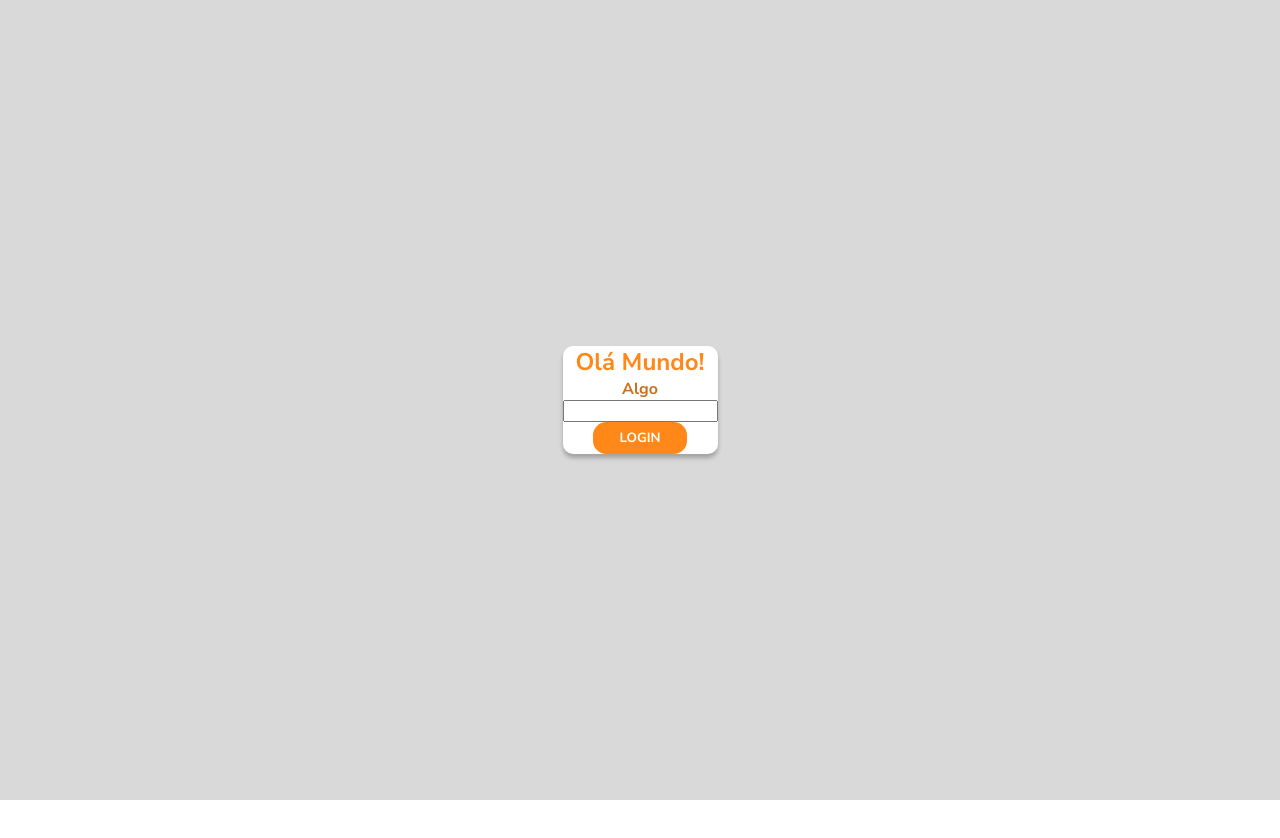
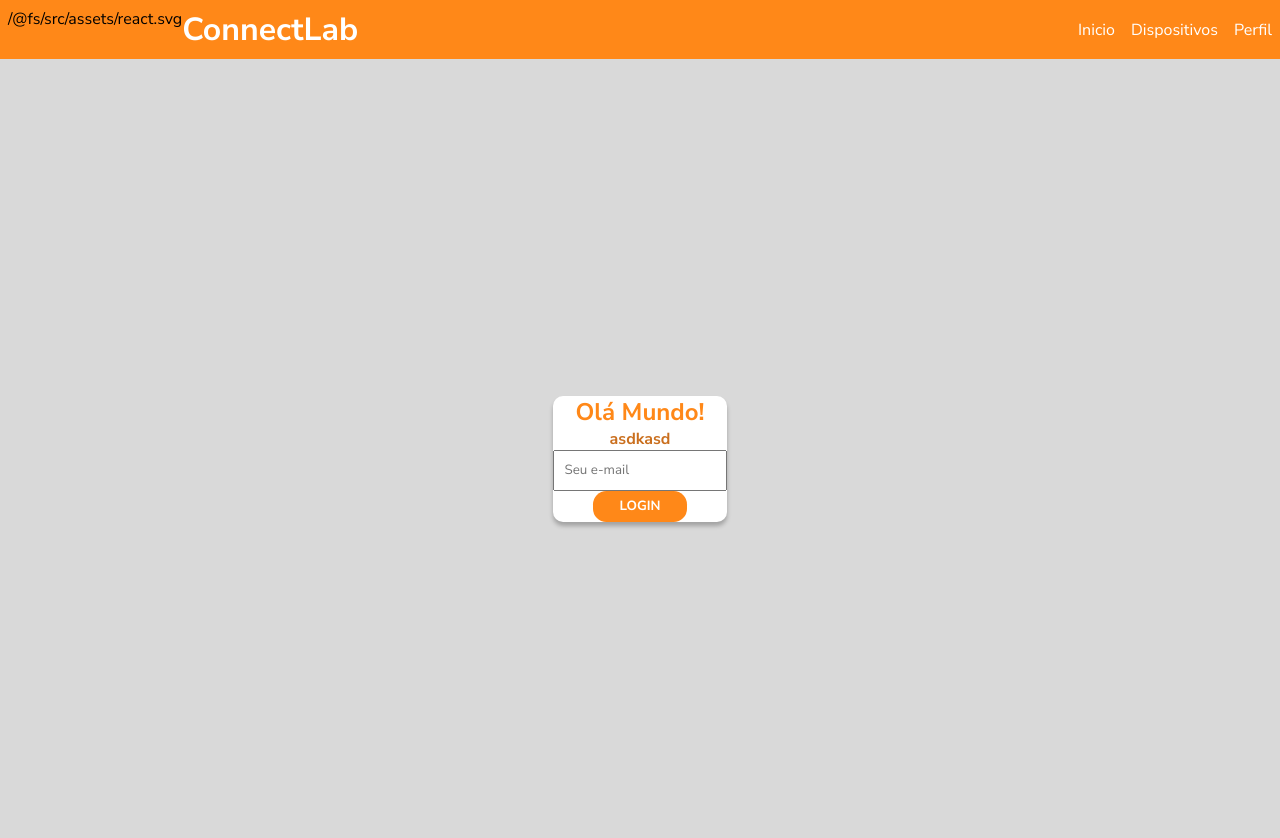
Before and after one commit to otneri/M01-PROJETO-AVALIATIVO_2, a React (Vite) app: page / in a window 1280 px wide. Shown: the top 838 px of the page. Before the commit the page ends 800 px from the top, so only its background shows below. Built offline with nearby package versions, Linux system fonts and the light colour scheme.

Commit message:
nav styled

```diff
--- a/src/App.jsx
+++ b/src/App.jsx
@@ -2,6 +2,7 @@
 // import {BrowserRouter} from 'react-router-dom'
 // import { Rotas } from "./routes";
 import { Botao } from "./components/Buttons/Button";
+import { Header } from "./components/Header/Header";
 import { Input } from "./components/Inputs/Input";
 import { Paper } from "./components/Paper/Paper";
 import { Title } from "./components/Title/Title";
@@ -13,14 +14,15 @@ function App() {
 
   return (
 
+    <>
+    <Header/>
 
     <BodyStyled>
-      <Global/>
-
+    <Global/>
       <Paper>
         <Title>Olá Mundo!</Title>
 
-        <Input>Algo</Input>
+        <Input >asdkasd</Input>
 
         <Botao>Login</Botao>
 
@@ -28,6 +30,9 @@ function App() {
 
 
     </BodyStyled>
+
+    </>
+
     // <BrowserRouter>
     //   <Global/>
 
--- a/src/components/Header/Header.jsx
+++ b/src/components/Header/Header.jsx
@@ -1,9 +1,22 @@
+import { Navbar } from "../Navbar/Navbar"
+import { Div, HeaderStyled,TitleHeaderStyled} from "./Header.styled"
+import Logo from '../../assets/react.svg'
 
 export const Header = () => {
 
     return (
 
-        <h1>ConnectLab</h1>
+        <HeaderStyled>
+            <Div>
+
+                {Logo}
+
+                <TitleHeaderStyled>ConnectLab</TitleHeaderStyled>
+
+            </Div>
+            <Navbar/>
+
+        </HeaderStyled>
 
     )
 }
--- /dev/null
+++ b/src/components/Header/Header.styled.jsx
@@ -0,0 +1,22 @@
+import styled from 'styled-components'
+import {temaPrincipal} from '../../themes/TemaPrincipal'
+
+export const HeaderStyled =
+    styled.header`
+        padding: 1vh;
+        display: flex;
+        flex-direction: row;
+        justify-content: space-between;
+        align-items: center;
+        background-color: ${temaPrincipal.colors.backgroundHeader};
+        gap: 5vh;
+    `
+
+export const Div =
+    styled.div`
+        display: flex;
+        `
+export const TitleHeaderStyled =
+    styled.h1`
+        color: white;
+    `
--- a/src/components/Inputs/Input.jsx
+++ b/src/components/Inputs/Input.jsx
@@ -4,11 +4,10 @@ import { SubTitle } from '../SubTitle/SubTitle'
 
 export const Input = ({children}) => {
 
-
     return(
         <>
             <SubTitle>{children}</SubTitle>
-            <InputStyled></InputStyled>
+            <InputStyled placeholder='Seu e-mail'></InputStyled>
         </>
 
     )
@@ -16,5 +15,5 @@ export const Input = ({children}) => {
 
 
 Input.propTypes = {
-    children : Proptypes.node.isRequired,
+    children : Proptypes.node,
 }
--- a/src/components/Inputs/Input.styled.jsx
+++ b/src/components/Inputs/Input.styled.jsx
@@ -2,5 +2,11 @@ import styled from 'styled-components'
 import {temaPrincipal} from '../../themes/TemaPrincipal'
 
 export const InputStyled =  styled.input `
+    padding: .7em;
+
+    &:hover{
+        border-color: ${temaPrincipal.colors.backgroundHeader};
+    }
+
 
 `
--- a/src/components/Navbar/Navbar.jsx
+++ b/src/components/Navbar/Navbar.jsx
@@ -1,19 +1,25 @@
-import {useLocation} from 'react-router-dom'
+// import {useLocation} from 'react-router-dom'
+import { LiStyled, NavStyled, UlStyled, AStyled } from './Navbar.styled';
 
 export const Navbar = () => {
-    const { pathname } = useLocation();
+    // const { pathname } = useLocation();
 
-    <nav>
-        <ul>
-            <li>
-                <link to="">Início</link>
-            </li>
-            <li>
-                <link to="">Dispositivos</link>
-            </li>
-            <li>
-                <link to="">Perfil</link>
-            </li>
-        </ul>
-    </nav>
+   return (
+        <NavStyled>
+            <UlStyled>
+                <LiStyled>
+                    <AStyled href='/'>Inicio</AStyled>
+                </LiStyled>
+
+                <LiStyled>
+                    <AStyled href='/'>Dispositivos</AStyled >
+                </LiStyled>
+
+                <LiStyled>
+                    <AStyled href='/'>Perfil</AStyled>
+                </LiStyled>
+            </UlStyled>
+
+        </NavStyled>
+   )
 }
--- /dev/null
+++ b/src/components/Navbar/Navbar.styled.jsx
@@ -0,0 +1,26 @@
+import styled from 'styled-components'
+// import {temaPrincipal} from '../../themes/TemaPrincipal'
+
+export const NavStyled =
+    styled.nav `
+        display: flex;
+        align-items: center;
+        justify-content: space-around;
+    `
+export const UlStyled =
+    styled.ul`
+        color: white;
+        display: flex;
+        align-items: center;
+        justify-content: space-around;
+        gap: 1em;
+    `
+export const LiStyled =
+    styled.li`
+        list-style: none;
+    `
+export const AStyled =
+    styled.a`
+    color: white;
+    text-decoration: none;
+    `
--- a/src/components/SubTitle/SubTitle.jsx
+++ b/src/components/SubTitle/SubTitle.jsx
@@ -8,5 +8,5 @@ export const SubTitle = ({children}) => {
 }
 
 SubTitle.propTypes = {
-    children : Proptypes.node.isRequired,
+    children : Proptypes.node
 }
```
